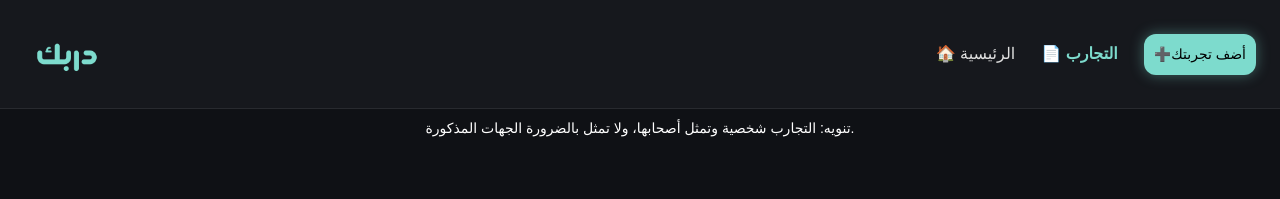
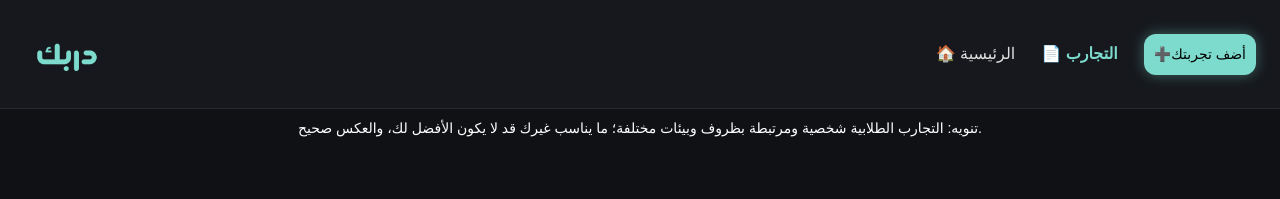
Before and after one commit to EbtisamIT/darbak, a React (Create React App) app: page /experiences in a window 1280 px wide. Shown: the top 199 px of the page. Built offline with nearby package versions, Linux system fonts and the light colour scheme; no server answers.

Commit message:
Update experiences disclaimer copy

```diff
--- a/src/App.js
+++ b/src/App.js
@@ -24,7 +24,7 @@ function PageBanner() {
       }}
     >
       {isExperiencesPage
-        ? "تنويه: التجارب شخصية وتمثل أصحابها، ولا تمثل بالضرورة الجهات المذكورة."
+        ? "تنويه: التجارب الطلابية شخصية ومرتبطة بظروف وبيئات مختلفة؛ ما يناسب غيرك قد لا يكون الأفضل لك، والعكس صحيح."
         : "صُنع بأيادٍ سعودية للشعب السعودي"}
     </div>
   );
```
